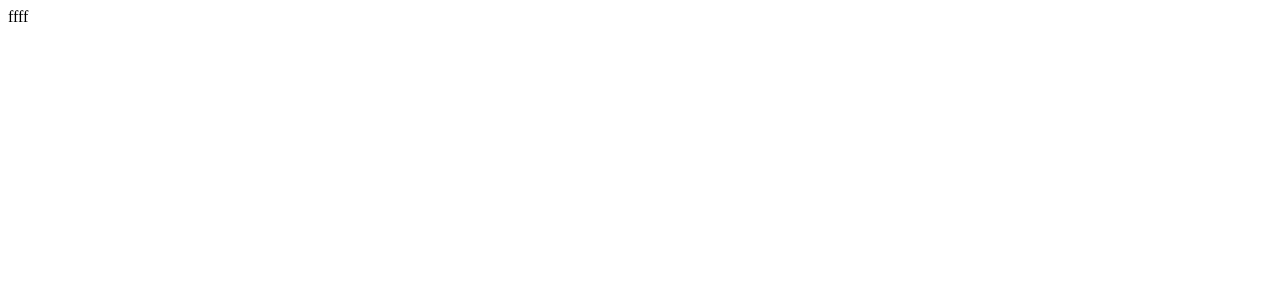
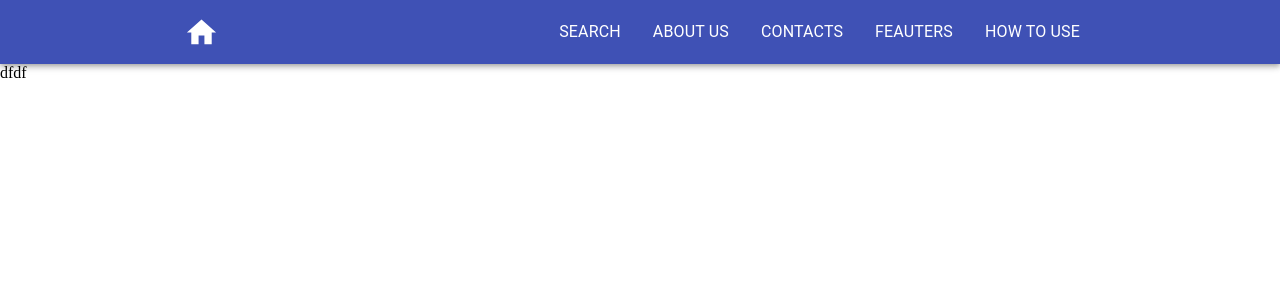
Before and after one commit to defsmilend/jobs-parsing-, a React (Create React App) app: page / in a window 1280 px wide. Shown: the top 300 px of the page. Built offline with nearby package versions, Linux system fonts and the light colour scheme.

Commit message:
navbar&route

```diff
--- a/package.json
+++ b/package.json
@@ -3,11 +3,14 @@
   "version": "0.1.0",
   "private": true,
   "dependencies": {
+    "@material-ui/core": "^4.11.2",
+    "@material-ui/icons": "^4.11.2",
     "@testing-library/jest-dom": "^5.11.6",
     "@testing-library/react": "^11.2.2",
     "@testing-library/user-event": "^12.5.0",
     "react": "^17.0.1",
     "react-dom": "^17.0.1",
+    "react-router-dom": "^5.2.0",
     "react-scripts": "4.0.1",
     "web-vitals": "^0.2.4"
   },
--- /dev/null
+++ b/src/App.css
@@ -0,0 +1,3 @@
+body{
+    margin: 0px
+}
--- a/src/App.js
+++ b/src/App.js
@@ -1,6 +1,97 @@
 import React from 'react';
+import {
+  BrowserRouter as Router,
+  Switch,
+  Route,
+  Link
+} from "react-router-dom";
 
-const App = () => (
-  <div>ffff</div>
+import {
+  AppBar,
+  Toolbar,
+  IconButton,
+  List,
+  ListItem,
+  ListItemText,
+  Container
+} from "@material-ui/core";
+import Search from './components/Search'
+import About from './components/About'
+import Contacts from './components/Contacts'
+import Feauters from './components/Feuters'
+import Howtouse from './components/Howtouse'
+import { Home } from "@material-ui/icons";
+import { makeStyles } from "@material-ui/core/styles";
+import './App.css'
+
+
+const useStyles = makeStyles({
+
+  body: {
+    margin:0,
+    body:0
+  },
+
+  navbarDisplayFlex: {
+    display: `flex`,
+    justifyContent: `space-between`,
+  },
+  navDisplayFlex: {
+    display: `flex`,
+    justifyContent: `space-between`
+  },
+  linkText: {
+    textDecoration: `none`,
+    textTransform: `uppercase`,
+    color: `white`
+  }
+});
+
+const navLinks = [
+  { title: `search`, path: `/` },
+  { title: `about us`, path: `/about` },
+  { title: `contacts`, path: `/contacts` },
+  { title: `feauters`, path: `/feuters` },
+  { title: `How to use`, path: `/howtouse` }
+];
+
+const App = () => {
+  const classes = useStyles();
+  return(
+    <Router>
+  <div>
+            <AppBar position="static">
+      <Toolbar>
+        <Container maxWidth="md" className={classes.navbarDisplayFlex}>
+          <IconButton edge="start" color="inherit" aria-label="home">
+            <Home fontSize="large" />
+          </IconButton>
+          <List
+            component="nav"
+            aria-labelledby="main navigation"
+            className={classes.navDisplayFlex}
+          >
+            {navLinks.map(({ title, path }) => (
+              <Link to={path} key={title} className={classes.linkText}>
+                <ListItem button>
+                  <ListItemText primary={title} />
+                </ListItem>
+              </Link>
+            ))}
+          </List>
+        </Container>
+      </Toolbar>
+    </AppBar>
+
+        <Switch>
+      <Route exact path='/' component={Search}/>
+      <Route path='/about' component={About}/>
+      <Route exact path='/contacts' component={Contacts}/>
+      <Route path='/features' component={Feauters}/>
+      <Route path='/howtouse' component={Howtouse}/>
+    </Switch>
+  </div>
+  </Router>
 )
-export default App;
+}
+export default App
--- /dev/null
+++ b/src/components/About.jsx
@@ -0,0 +1,37 @@
+import { Container } from '@material-ui/core'
+import React from 'react'
+
+const About = () => {
+    return (
+            <Container fixed>
+            <p>
+      Хотите работать в сфере IT, но не знаете какую профессию выбрать и на кого пойти учиться? Тогда наш сайт поможет вам.
+
+
+      Многообразие возможностей и изобилие информации чаще всего дезориентирует абитуриентов. Вчерашние школьники теряются, не могут определиться и в итоге совершают множество ошибок при поступлении, выбирая не ту сферу деятельности и не ту профессию, которую им действительно хотелось бы. Позже приходит разочарование, а изменить что-то либо уже поздно, либо трудно психологически.
+
+
+      Подобные ошибки пагубно сказываются на дальнейшей судьбе студентов. Поэтому важно как можно раньше и наиболее точно определиться с будущей профессией, чтобы учеба и работа после ВУЗа были в радость. Чем больше удовлетворения приносит вам ваша профессия, тем больше вы счастливы, тем больше у вас появляется мотивации для развития в данной области и тем более ценным специалистом вы становитесь.
+
+
+      Как сделать правильный выбор? Подумайте, в какой сфере вы хотите работать и изучите все возможные варианты. В этом вам может помочь наш сайт.
+
+      Введите в строку поиска, чем вы хотите заниматься в IT, и вы увидите профессии, востребованные работодателями на данный момент, и факультеты Московского Политеха, на которых вы можете их получить.
+
+
+      Мы, студенты-первокурсники Политеха, разработали этот сайт, чтобы помочь выпускникам школ сделать верный выбор своей будущей профессии. Поскольку мы сами уже прошли этот путь и приняли правильные для себя решения, то можем помочь сделать это другим, используя приобретенный опыт и знания, полученные в Московском Политехе.
+
+
+      Надеемся, что наша разработка поможет абитуриентам, убережет их от ошибок и покажет путь в светлое и счастливое профессиональное будущее.
+
+      С наилучшими пожеланиями, студенты первого курса факультета Информационных технологий Московского Политеха.
+
+
+      Информация для выдачи предоставлена сайтами hh.ru и mospolytech.ru
+      </p>
+      <img src="http://www.daralmarjaan.com/images/about.png" alt=""></img>
+            </Container>
+    )
+}
+
+export default About
--- /dev/null
+++ b/src/components/Contacts.jsx
@@ -0,0 +1,19 @@
+import React from 'react'
+import { Container } from '@material-ui/core'
+
+
+const Contacts = () => {
+    return (
+            <Container fixed>
+            <h1>Контакты</h1>
+    <p>
+      Для деловых предложений:
+      parservakansij@gmail.com
+      Для связи с разрабочиками перейдите в раздел «<a href="{{ url_for('main.team_page') }}">команда</a>»
+    </p>
+    <img src="https://www.pngrepo.com/download/55744/notebook-of-contacts.png" alt=""></img>
+    </Container>
+    )
+}
+
+export default Contacts
--- /dev/null
+++ b/src/components/Feuters.jsx
@@ -0,0 +1,21 @@
+import React from 'react'
+import { Container } from '@material-ui/core'
+
+
+const Feuters = () => {
+    return (
+            <Container fixed>
+                <h1>Перспективы</h1>
+    <p>
+      Мы планируем развиваться и дальше!
+      Наши планы:
+      Расширить список тэгов;
+      увеличить количество направлений обучения;
+      подключиться к словарю синонимов университета.
+    </p>
+      <img src="https://cdn.pixabay.com/photo/2016/06/26/23/32/contract-1481586_960_720.png" alt=""></img>
+      </Container>
+    )
+}
+
+export default Feuters
--- /dev/null
+++ b/src/components/Howtouse.jsx
@@ -0,0 +1,23 @@
+import React from 'react'
+import { Container } from '@material-ui/core'
+
+
+
+const Howtouse = () => {
+    return (
+        <Container fixed>
+                <h1>Руководство пользователя</h1>
+    <p>
+      Привет! Мы рады видеть тебя в нашем веб-приложении! Сейчас я расскажу тебе как им пользоваться!)
+      Если ты знаешь технологии и тебя интересует кем ты сможешь работать, то тебе во вкладку «<a href="url_for('main.search_page')">Поиск</a>». Вводи свои технологии через Tab (слева на клавиатуре, иногда бывают стрелочками), и нажми Enter! Тебе скачается файл с вакансиями! Открывай и смотри!)
+      Если тебе интересно почитать о проекте, то тебе во вкладку «О нас». Там ты найдешь много интересного о нашем проекте и почему мы за него взялись.
+      Можешь заглянуть во вкладку «<a href="url_for('main.team_page')">Команда</a>», там все мы (ну почти все) с контактами! Код нашего проекта хранится в открытом доступе на «<a href="https://github.com/AlanLatte/Parser">Github</a>»!
+
+      Если тебе понравился наш проект, и у тебя есть желание нас поддержать, есть вкладка «<a href="{{ url_for('main.contacts_page') }}">Контакты</a>»
+    </p>
+      <img src="https://www.stickbutik.ru/upload/iblock/ee6/ee641a11362255d7916693b5e085df64.png" alt=""></img>
+      </Container>
+    )
+}
+
+export default Howtouse
--- /dev/null
+++ b/src/components/Search.jsx
@@ -0,0 +1,11 @@
+import React from 'react'
+
+const Search = () => {
+    return (
+        <div>
+            dfdf
+        </div>
+    )
+}
+
+export default Search
```
Also changed, not shown: requirements.txt (added), runtime.txt (added), 2 other files (tests, documents, lock files or other folders).
